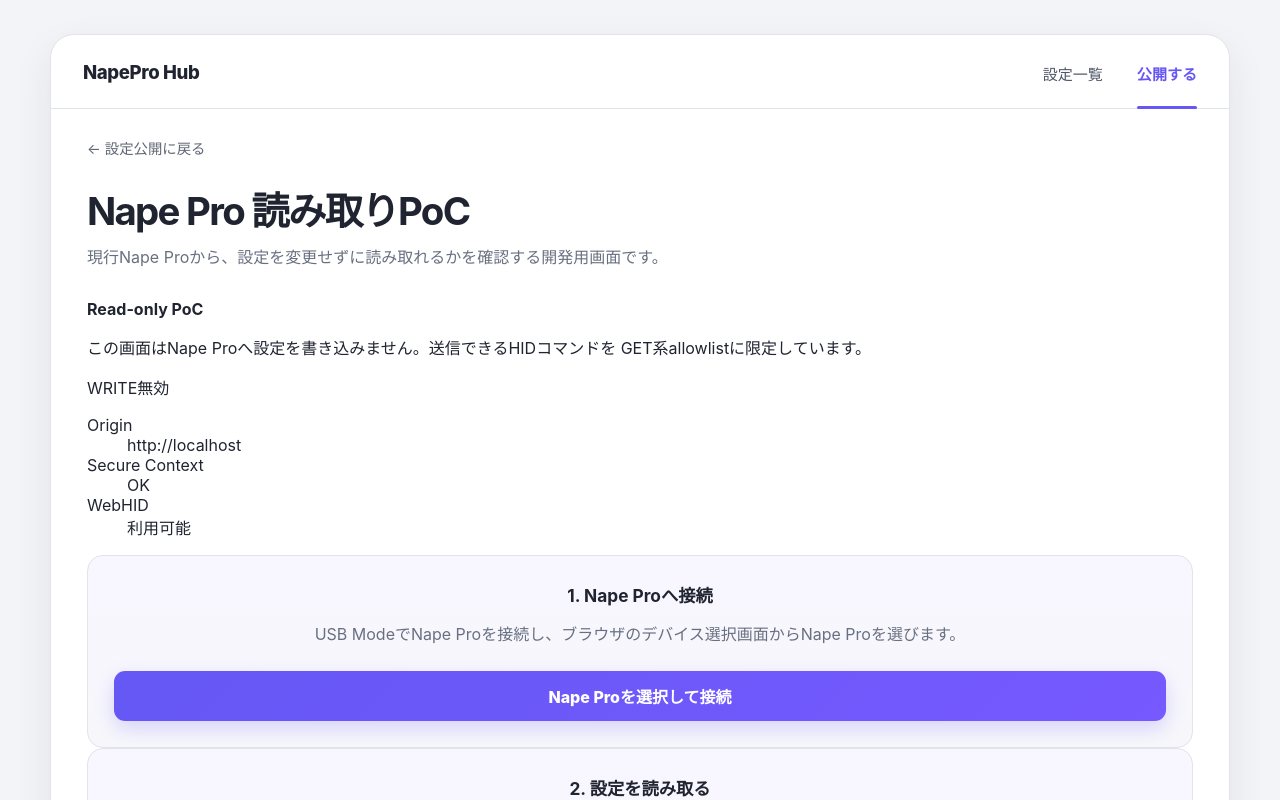
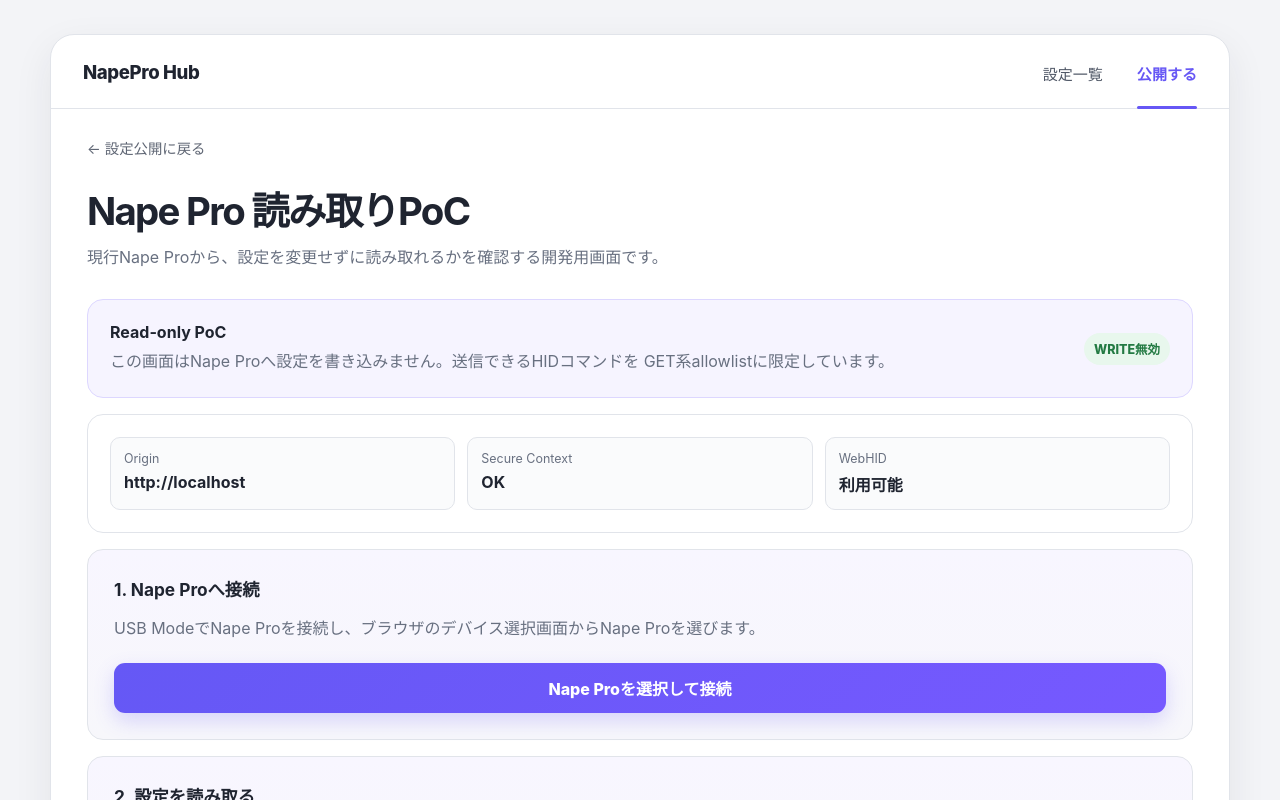
Before and after one commit to swdevsmz/nape-pro-hub, a Next.js app: page /device-reader-poc in a window 1280 px wide. Shown: the top 800 px of the page. Built offline with nearby package versions, Linux system fonts and the light colour scheme.

Commit message:
feat: style WebHID read-only PoC

```diff
--- a/src/app/globals.css
+++ b/src/app/globals.css
@@ -680,3 +680,278 @@
     display: none;
   }
 }
+
+
+.primary-link-button {
+  display: grid;
+  place-items: center;
+}
+
+.primary-button:disabled {
+  cursor: not-allowed;
+  opacity: 0.55;
+  box-shadow: none;
+}
+
+.poc-stack {
+  display: grid;
+  gap: 16px;
+}
+
+.poc-notice,
+.poc-environment,
+.poc-result {
+  padding: 22px;
+  border: 1px solid var(--line);
+  border-radius: 16px;
+  background: var(--surface);
+}
+
+.poc-notice {
+  display: flex;
+  align-items: center;
+  justify-content: space-between;
+  gap: 20px;
+  background: #f6f4ff;
+  border-color: #ddd7ff;
+}
+
+.poc-notice p {
+  margin: 6px 0 0;
+  color: var(--muted);
+  line-height: 1.7;
+}
+
+.poc-readonly-badge,
+.compatibility-badge {
+  flex: 0 0 auto;
+  padding: 7px 10px;
+  border-radius: 999px;
+  background: #e8f7ed;
+  color: #237a43;
+  font-size: 0.78rem;
+  font-weight: 800;
+}
+
+.poc-environment dl,
+.poc-summary-grid {
+  margin: 0;
+  display: grid;
+  grid-template-columns: repeat(3, minmax(0, 1fr));
+  gap: 12px;
+}
+
+.poc-environment dl div,
+.poc-summary-grid div {
+  min-width: 0;
+  padding: 13px;
+  border: 1px solid var(--line);
+  border-radius: 10px;
+  background: var(--surface-soft);
+}
+
+.poc-environment dt,
+.poc-summary-grid dt {
+  margin-bottom: 6px;
+  color: var(--muted);
+  font-size: 0.78rem;
+}
+
+.poc-environment dd,
+.poc-summary-grid dd {
+  margin: 0;
+  overflow-wrap: anywhere;
+  font-weight: 700;
+}
+
+.poc-environment-warning {
+  border-color: #f0d5a7;
+  background: #fffaf0;
+}
+
+.poc-environment-warning p {
+  margin: 14px 0 0;
+  color: #815815;
+  line-height: 1.7;
+}
+
+.poc-environment-warning code {
+  margin: 0 4px;
+  padding: 2px 5px;
+  border-radius: 5px;
+  background: #fff1cf;
+}
+
+.poc-reader-card {
+  text-align: left;
+}
+
+.poc-reader-card .primary-button {
+  margin-top: 4px;
+}
+
+.poc-device-summary {
+  margin-top: 14px;
+  padding: 12px 14px;
+  display: flex;
+  align-items: center;
+  justify-content: space-between;
+  gap: 16px;
+  border: 1px solid var(--line);
+  border-radius: 10px;
+  background: var(--surface);
+}
+
+.poc-device-summary span {
+  color: var(--muted);
+  font-size: 0.82rem;
+}
+
+.secondary-danger-button {
+  width: 100%;
+  min-height: 46px;
+  margin-top: 10px;
+  border: 1px solid #e5b95d;
+  border-radius: 11px;
+  background: #fff8e8;
+  color: #875700;
+  font-weight: 800;
+  cursor: pointer;
+}
+
+.poc-progress {
+  margin-top: 16px;
+}
+
+.poc-progress div {
+  margin-bottom: 7px;
+  display: flex;
+  justify-content: space-between;
+  gap: 12px;
+  color: var(--muted);
+  font-size: 0.82rem;
+}
+
+.poc-progress progress {
+  width: 100%;
+  accent-color: var(--purple);
+}
+
+.poc-message {
+  margin: 14px 0 0 !important;
+  padding: 12px 14px;
+  border-radius: 10px;
+  background: #edf8f1;
+  color: #286840 !important;
+}
+
+.poc-message-warning {
+  background: #fff6e5;
+  color: #805200 !important;
+}
+
+.poc-result-heading {
+  margin-bottom: 16px;
+  display: flex;
+  align-items: start;
+  justify-content: space-between;
+  gap: 20px;
+}
+
+.poc-result-heading > div > span {
+  color: var(--muted);
+  font-size: 0.8rem;
+}
+
+.poc-result-heading h2 {
+  margin: 3px 0 0;
+}
+
+.compatibility-badge-warning {
+  background: #fff0d7;
+  color: #885700;
+}
+
+.poc-summary-grid {
+  grid-template-columns: repeat(4, minmax(0, 1fr));
+}
+
+.poc-table-wrap {
+  margin-top: 18px;
+  overflow-x: auto;
+  border: 1px solid var(--line);
+  border-radius: 12px;
+}
+
+.poc-keymap-table {
+  width: 100%;
+  min-width: 920px;
+  border-collapse: collapse;
+  font-size: 0.8rem;
+}
+
+.poc-keymap-table th,
+.poc-keymap-table td {
+  padding: 10px;
+  border-right: 1px solid var(--line);
+  border-bottom: 1px solid var(--line);
+  text-align: left;
+  vertical-align: top;
+}
+
+.poc-keymap-table tr:last-child th,
+.poc-keymap-table tr:last-child td {
+  border-bottom: 0;
+}
+
+.poc-keymap-table th:last-child,
+.poc-keymap-table td:last-child {
+  border-right: 0;
+}
+
+.poc-keymap-table thead th {
+  background: var(--surface-soft);
+}
+
+.poc-keymap-table td strong,
+.poc-keymap-table td small {
+  display: block;
+}
+
+.poc-keymap-table td small {
+  margin-top: 3px;
+  color: var(--muted);
+}
+
+.poc-raw-result {
+  margin-top: 16px;
+}
+
+.poc-raw-result summary {
+  cursor: pointer;
+  color: var(--purple);
+  font-weight: 700;
+}
+
+.poc-raw-result pre {
+  max-height: 420px;
+  overflow: auto;
+  padding: 16px;
+  border-radius: 10px;
+  background: #151821;
+  color: #f3f4f7;
+  font-size: 0.75rem;
+}
+
+@media (max-width: 720px) {
+  .poc-notice,
+  .poc-device-summary {
+    align-items: flex-start;
+    flex-direction: column;
+  }
+
+  .poc-environment dl,
+  .poc-summary-grid {
+    grid-template-columns: 1fr;
+  }
+}
```
